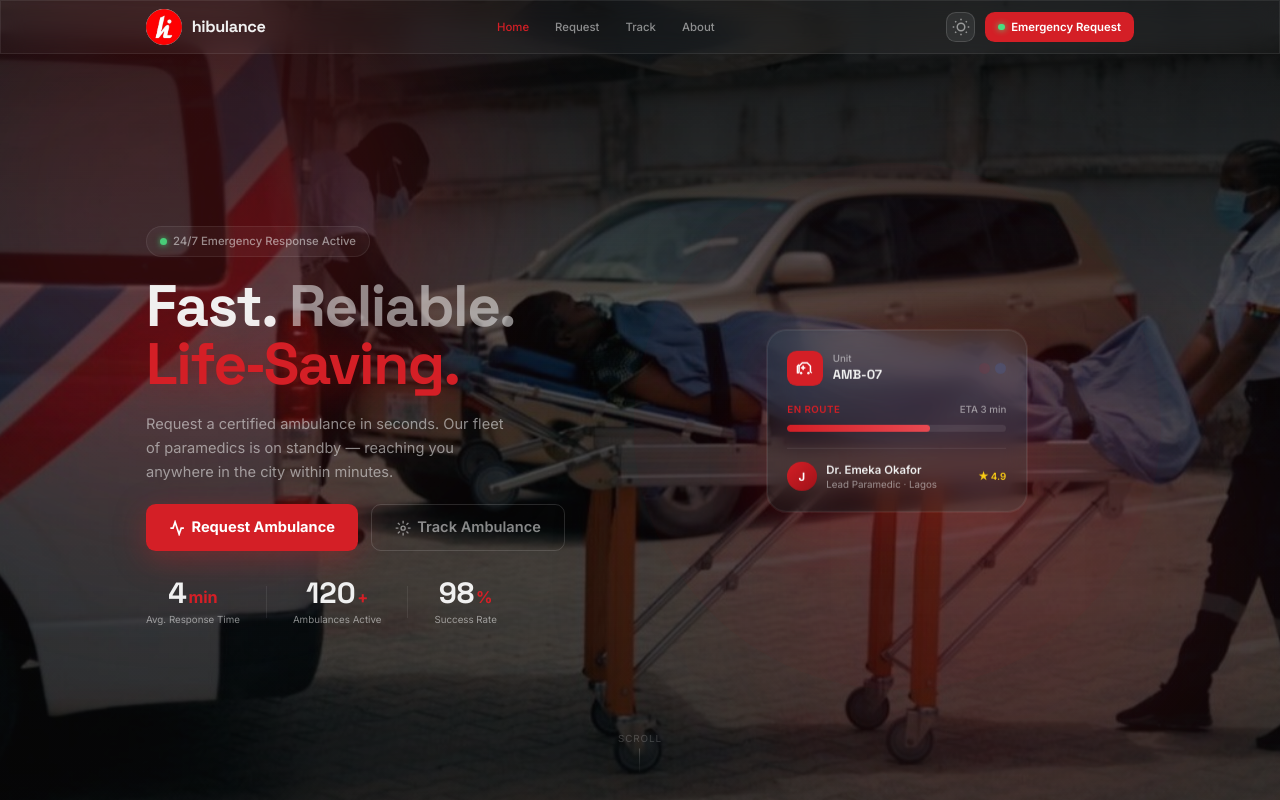
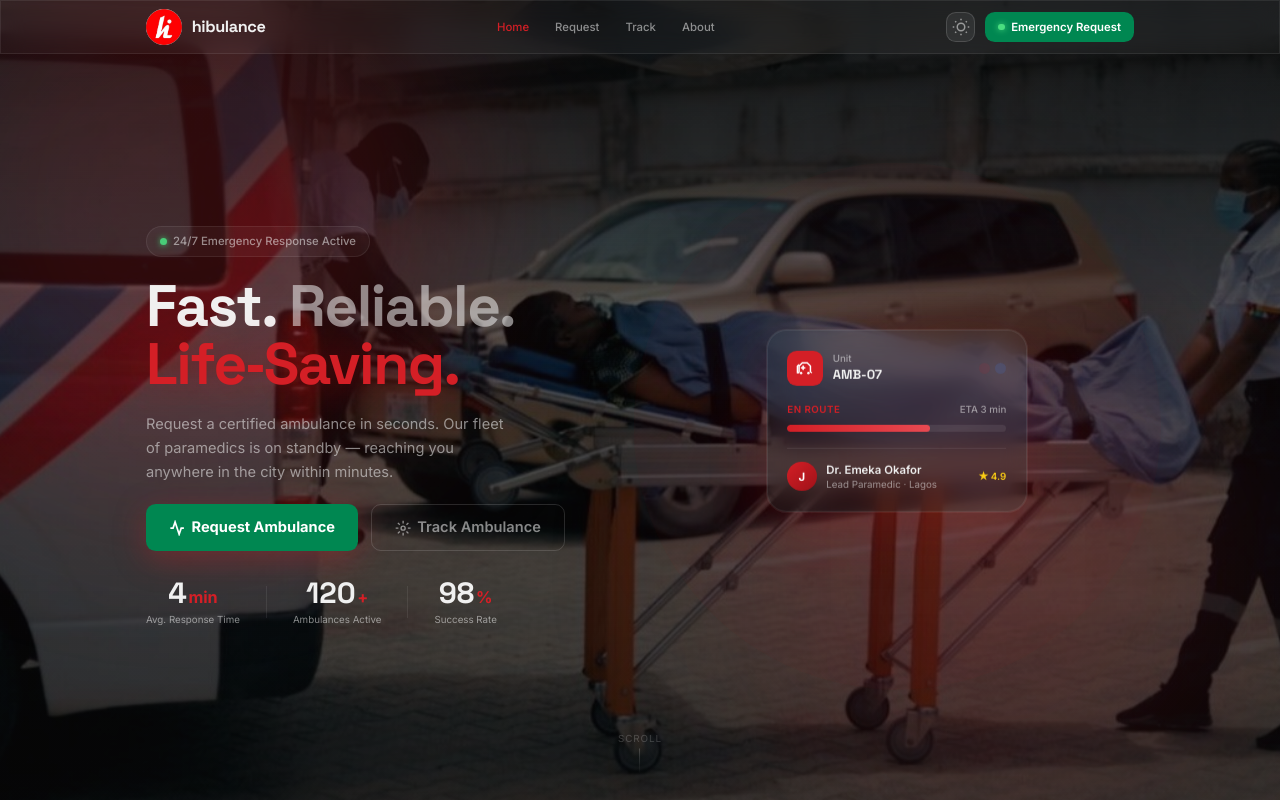
Before and after one commit to agbochi/hibulance, a Next.js app: page / in a window 1280 px wide. Shown: the top 800 px of the page. Built offline with nearby package versions, Linux system fonts and the light colour scheme.

Commit message:
CTA buttons green, brand accents stay red

```diff
--- a/app/globals.css
+++ b/app/globals.css
@@ -121,13 +121,13 @@
 
   .btn-brand {
     @apply inline-flex items-center gap-2 px-6 py-3 rounded-xl font-semibold transition-all duration-200;
-    background: var(--brand);
+    background: #008751;
     color: #ffffff;
   }
   .btn-brand:hover {
-    background: var(--brand-dark);
+    background: #006B3C;
     transform: translateY(-2px);
-    box-shadow: 0 8px 24px var(--brand-glow);
+    box-shadow: 0 8px 24px rgba(0,135,81,0.35);
   }
   .btn-brand:active { transform: translateY(0); }
 
```
